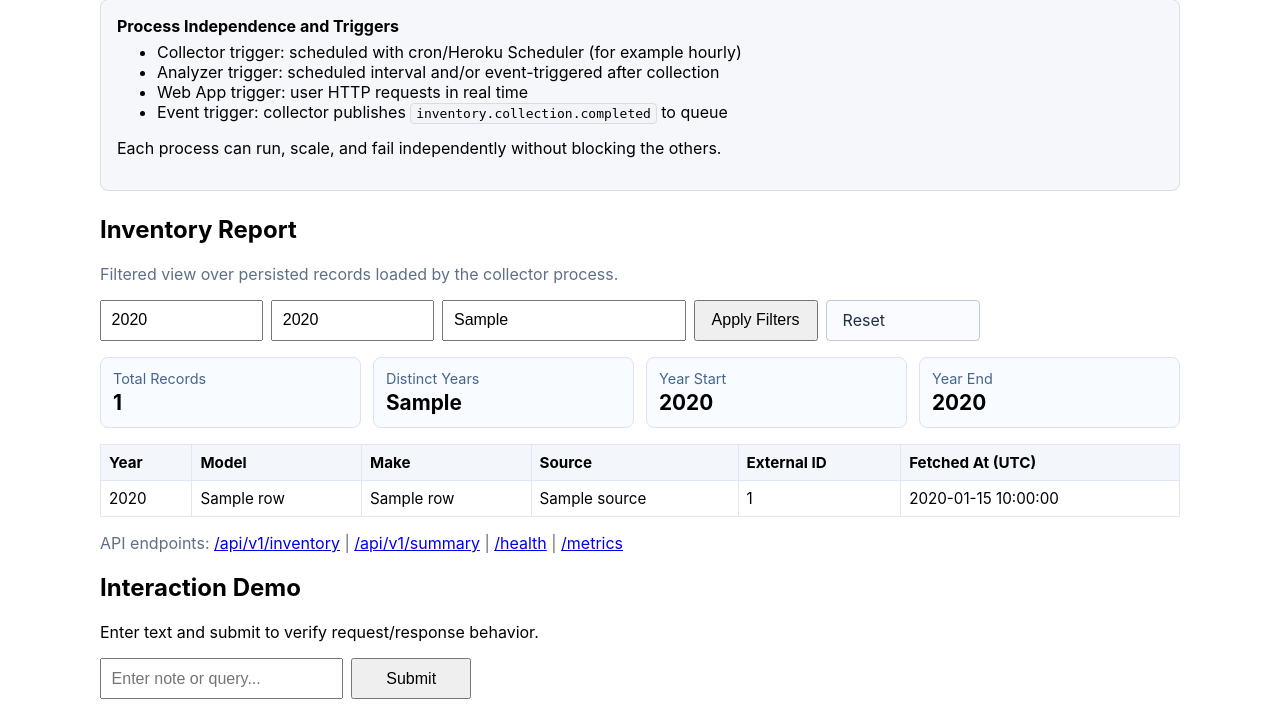
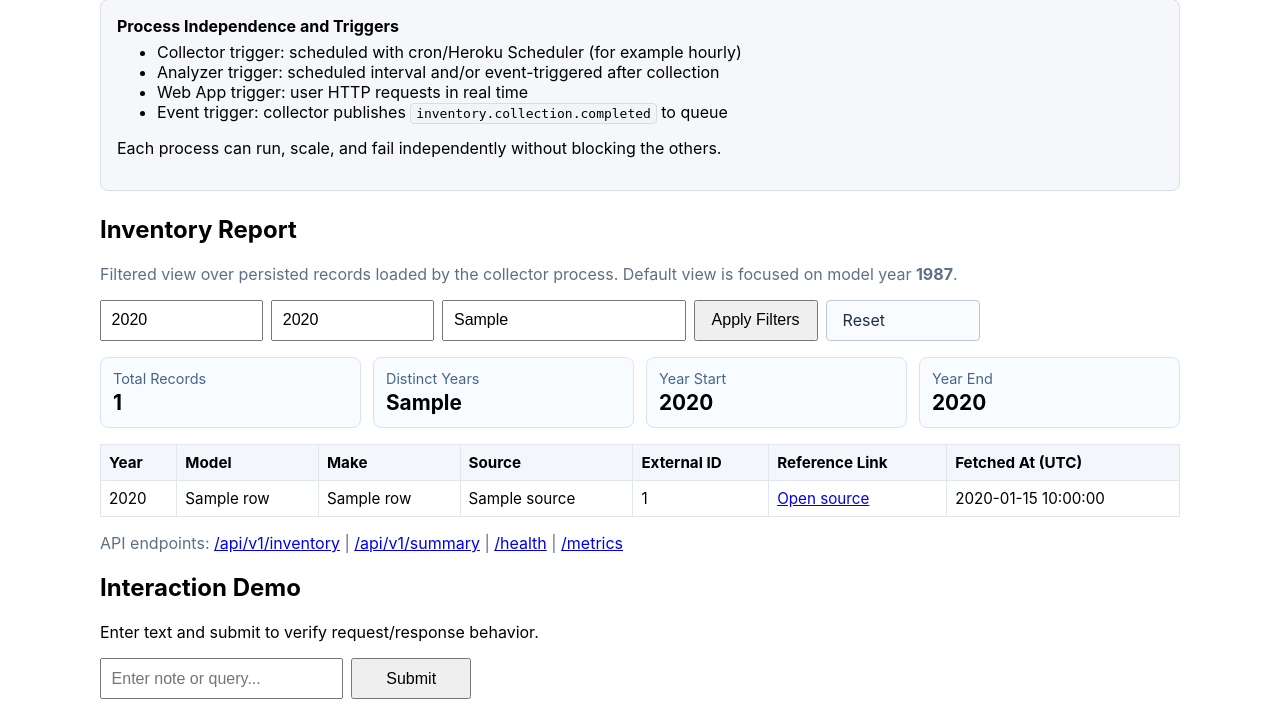
Before and after one commit to marbatis/csca5028-webapp-echo, a Flask app: template templates/index.html in a window 1280 px wide. Shown: the part 328-1039 px from the top of the page. Run offline with Flask 3, Linux system fonts and the light colour scheme; the template is opened without the code that fills it: most values are stand-ins (such as "Sample title", 1, 10 or a date in 2020).

Commit message:
Default dashboard to 1987 and add external reference hyperlinks

```diff
--- a/src/app.py
+++ b/src/app.py
@@ -7,6 +7,7 @@ import xml.etree.ElementTree as ET
 from datetime import datetime, timezone
 from pathlib import Path
 from typing import Any
+from urllib.parse import quote_plus
 
 import requests
 from flask import Flask, Response, jsonify, render_template, request
@@ -282,11 +283,39 @@ def summarize_inventory(rows: list[dict[str, Any]]) -> dict[str, Any]:
     }
 
 
+def build_external_detail_url(row: dict[str, Any]) -> str | None:
+    source = str(row.get("source", "")).strip()
+    external_id = str(row.get("external_id", "")).strip()
+    model_year = int(row.get("model_year", 0) or 0)
+    model_name = str(row.get("model_name", "")).strip()
+
+    if source == "NHTSA_RECALLS" and external_id:
+        return f"https://www.nhtsa.gov/recalls?nhtsaId={quote_plus(external_id)}"
+    if source in {"NHTSA_vPIC_MODELS", "NHTSA_vPIC"} and model_year:
+        return (
+            "https://vpic.nhtsa.dot.gov/api/vehicles/"
+            f"GetModelsForMakeYear/make/toyota/modelyear/{model_year}?format=json"
+        )
+    if source == "FUEL_ECONOMY_MENU" and model_year and model_name:
+        return (
+            "https://www.fueleconomy.gov/feg/PowerSearch.do?action=PowerSearch"
+            f"&year1={model_year}&year2={model_year}&make=Toyota&model={quote_plus(model_name)}"
+            "&srchtyp=ymm&pageno=1"
+        )
+    return None
+
+
 def render_dashboard(echoed_text: str | None = None) -> str:
     min_year = parse_int(request.args.get("min_year"))
     max_year = parse_int(request.args.get("max_year"))
+    if min_year is None and max_year is None:
+        min_year = 1987
+        max_year = 1987
+
     model_contains = request.args.get("model_contains", "").strip()
     rows = fetch_inventory_rows(min_year=min_year, max_year=max_year, model_contains=model_contains)
+    for row in rows:
+        row["external_url"] = build_external_detail_url(row)
     summary = summarize_inventory(rows)
 
     return render_template(
--- a/templates/index.html
+++ b/templates/index.html
@@ -141,7 +141,10 @@
     </div>
 
     <h2>Inventory Report</h2>
-    <p class="muted">Filtered view over persisted records loaded by the collector process.</p>
+    <p class="muted">
+      Filtered view over persisted records loaded by the collector process.
+      Default view is focused on model year <strong>1987</strong>.
+    </p>
     <form action="/" method="get" class="row">
       <input type="number" name="min_year" value="{{ filters.min_year }}" placeholder="Min year" />
       <input type="number" name="max_year" value="{{ filters.max_year }}" placeholder="Max year" />
@@ -182,6 +185,7 @@
           <th>Make</th>
           <th>Source</th>
           <th>External ID</th>
+          <th>Reference Link</th>
           <th>Fetched At (UTC)</th>
         </tr>
       </thead>
@@ -194,12 +198,19 @@
               <td>{{ row.make_name }}</td>
               <td>{{ row.source }}</td>
               <td>{{ row.external_id }}</td>
+              <td>
+                {% if row.external_url %}
+                  <a href="{{ row.external_url }}" target="_blank" rel="noopener noreferrer">Open source</a>
+                {% else %}
+                  N/A
+                {% endif %}
+              </td>
               <td>{{ row.fetched_at }}</td>
             </tr>
           {% endfor %}
         {% else %}
           <tr>
-            <td colspan="6">No records match your filters.</td>
+            <td colspan="7">No records match your filters.</td>
           </tr>
         {% endif %}
       </tbody>
```
